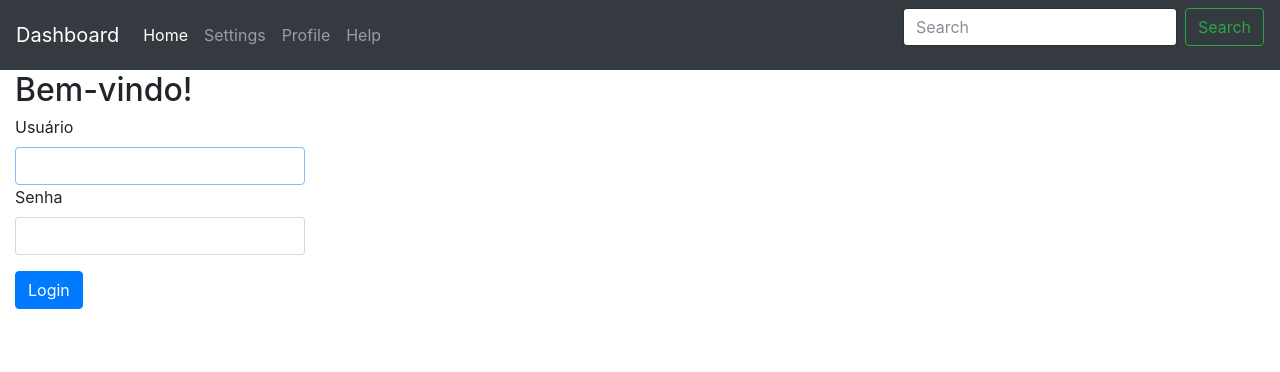
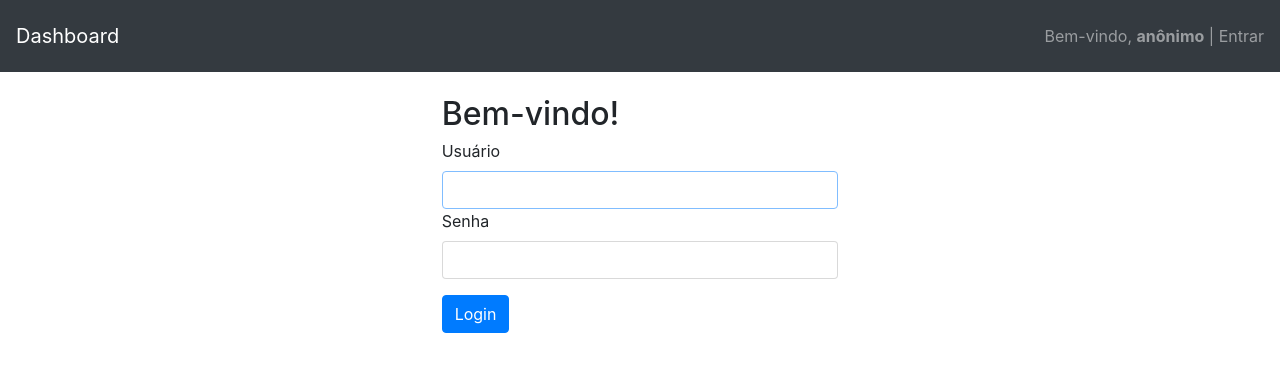
Before and after one commit to renanlino/oolho-server, a Django app: page /accounts/login/ in a window 1280 px wide. Shown: the top 372 px of the page. Run offline with Django 3.2, Linux system fonts and the light colour scheme; some libraries are stand-ins or nearby versions.

Commit message:
Fluxo de login corrigido e pequenas alterações de layout

```diff
--- a/app/templates/app/dashboard.html
+++ b/app/templates/app/dashboard.html
@@ -21,6 +21,7 @@
 </nav>
 
 <main class="col-sm-9 ml-sm-auto col-md-10 pt-3" role="main">
+  <br>
   <h1>Dashboard</h1>
 
   <div class="row center">
--- a/app/templates/base.html
+++ b/app/templates/base.html
@@ -13,7 +13,7 @@
   <script src="/static/chartkick.js"></script>
   <meta charset="utf-8">
   <meta name="viewport" content="width=device-width, initial-scale=1, shrink-to-fit=no">
-  <title>Dashboard</title>
+  <title>{% block title %}{% endblock %}</title>
 </head>
 <body>
 
@@ -24,24 +24,20 @@
       </button>
 
       <div class="collapse navbar-collapse" id="navbarsExampleDefault">
-        <ul class="navbar-nav mr-auto">
-          <li class="nav-item active">
-            <a class="nav-link" href="#">Home <span class="sr-only">(current)</span></a>
-          </li>
-          <li class="nav-item">
-            <a class="nav-link" href="#">Settings</a>
-          </li>
-          <li class="nav-item">
-            <a class="nav-link" href="#">Profile</a>
-          </li>
-          <li class="nav-item">
-            <a class="nav-link" href="#">Help</a>
-          </li>
-        </ul>
-        <form class="form-inline mt-2 mt-md-0">
-          <input class="form-control mr-sm-2" type="text" placeholder="Search" aria-label="Search">
-          <button class="btn btn-outline-success my-2 my-sm-0" type="submit">Search</button>
-        </form>
+          <ul class="navbar-nav mr-auto">
+            <!--
+            <li class="nav-item active">
+              <a class="nav-link" href="#">Home <span class="sr-only">(current)</span></a>
+            </li>
+            -->
+          </ul>
+        <span class="navbar-text">
+          {% if user.is_authenticated %}
+            Bem-vindo, <strong>{{user.get_username}}</strong> | <a class="navbar-text" href="/accounts/logout">Sair</a>
+          {% else %}
+            Bem-vindo, <strong>anônimo</strong> | <a class="navbar-text" href="/accounts/login">Entrar</a>
+          {% endif %}
+        </span>
       </div>
     </nav>
 
--- a/app/templates/registration/login.html
+++ b/app/templates/registration/login.html
@@ -2,9 +2,11 @@
 {% load widget_tweaks %}
 
 {% block title %}Login{% endblock %}
-
 {% block content %}
-<div class="col-md-offset-5 col-md-3 pt-3">
+<div class="col-md-4">
+</div>
+<div class="col-md-4 pt-3">
+  <br>
   <div class="form-login">
     <h2>Bem-vindo!</h2>
     <form method="post">
@@ -23,4 +25,6 @@
     </form>
   </div>
 </div>
+<div class="col-md-4">
+</div>
 {% endblock %}
--- a/app/views.py
+++ b/app/views.py
@@ -22,8 +22,6 @@ class DashboardView(LoginRequiredMixin, TemplateView):
             xAxis = entry.occurrence_date.strftime("%d/%m %H:%M:%S")
             cumulative += numRevert[entry.direction]
             data.append([xAxis, cumulative])
-        yMin = min([entry[1] for entry in data])
-        yMax = max([entry[1] for entry in data])
         return render(request, self.template_name, locals())
 
     def get_queryset(self):
--- a/spaceview/settings.py
+++ b/spaceview/settings.py
@@ -129,6 +129,10 @@ USE_L10N = True
 
 USE_TZ = True
 
+LOGIN_REDIRECT_URL = '/dashboard'
+LOGOUT_REDIRECT_URL = '/dashboard'
+
+
 
 # Static files (CSS, JavaScript, Images)
 # https://docs.djangoproject.com/en/1.11/howto/static-files/
--- a/spaceview/urls.py
+++ b/spaceview/urls.py
@@ -30,7 +30,6 @@ urlpatterns = [
     url(r'^api/', include(router.urls)),
     url(r'^dashboard/', views.DashboardView.as_view()),
     url(r'^accounts/', include('django.contrib.auth.urls')),
-    url(r'^', include('rest_framework.urls', namespace='rest_framework'))
 ]
 
 urlpatterns += [
```
